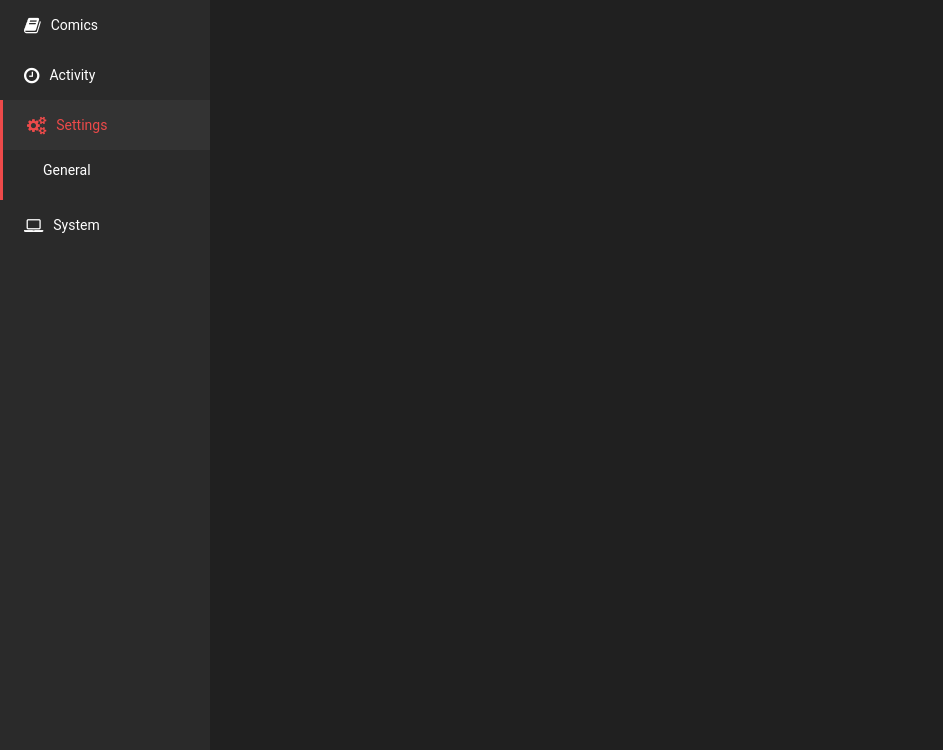
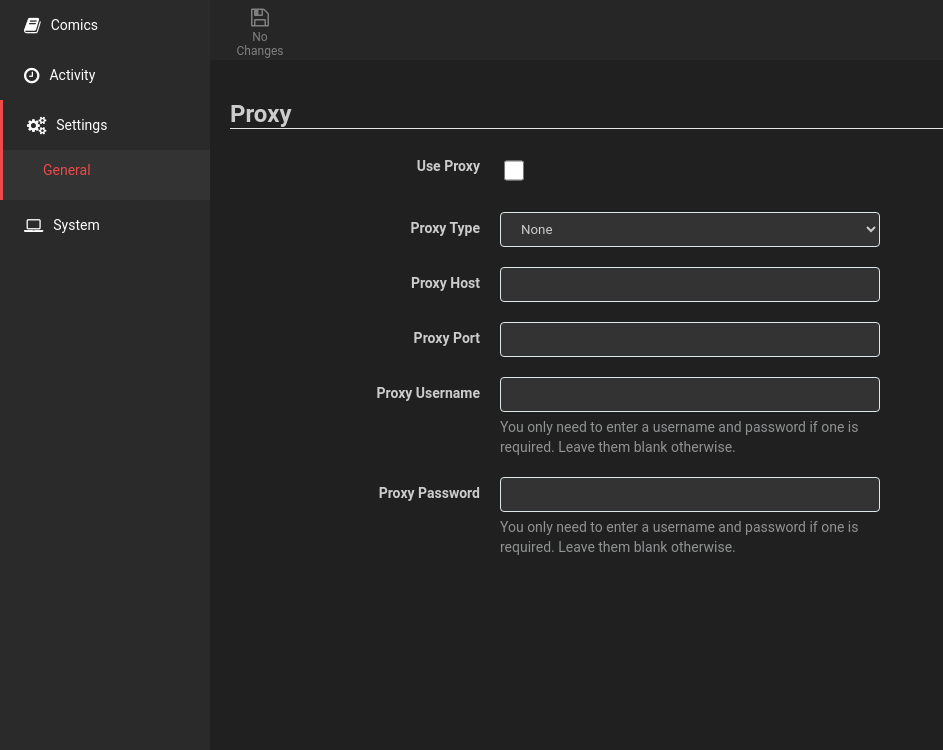
Before and after one commit to leen2233/racarr, a Django app: page /settings in a window 1280 px wide. Shown: the part 60-810 px from the top of the page, without its empty margins (0-943 px from the left). Run offline with Django 5.2, Linux system fonts and the light colour scheme; data comes from the database, SQL or seed files in the repository; parts of the project's set-up code (start-up, migrations or seed data) failed here and were passed over.

Commit message:
designed settings page; redesigned toolbar

```diff
--- a/app/admin.py
+++ b/app/admin.py
@@ -1,6 +1,6 @@
 from django.contrib import admin
 
-from app.models import Comic, Genre, Issue, Queue
+from app.models import Comic, Genre, Issue, Queue, Settings
 
 # Register your models here.
 
@@ -8,3 +8,4 @@ admin.site.register(Genre)
 admin.site.register(Comic)
 admin.site.register(Issue)
 admin.site.register(Queue)
+admin.site.register(Settings)
--- a/app/apps.py
+++ b/app/apps.py
@@ -1,5 +1,5 @@
 from django.apps import AppConfig
 
 
-class AppConfig(AppConfig):
-    name = 'app'
+class appConfig(AppConfig):
+    name = "app"
--- a/app/models.py
+++ b/app/models.py
@@ -116,3 +116,21 @@ class Queue(models.Model):
 
     class Meta:
         ordering = ["-id"]
+
+
+class Settings(models.Model):
+    # Proxy Settings
+    use_proxy = models.BooleanField(default=False)
+    proxy_type = models.CharField(max_length=10, blank=True, null=True)
+    proxy_host = models.CharField(max_length=255, blank=True, null=True)
+    proxy_port = models.CharField(max_length=255, blank=True, null=True)
+    proxy_username = models.CharField(max_length=255, blank=True, null=True)
+    proxy_password = models.CharField(max_length=255, blank=True, null=True)
+
+    objects = models.Manager()
+
+    @classmethod
+    def get_or_create(cls):
+        if cls.objects.count() > 0:
+            return cls.objects.first()
+        cls.objects.create()
--- a/app/views.py
+++ b/app/views.py
@@ -6,7 +6,7 @@ from django.shortcuts import render
 
 from app import sources  # type: ignore
 from app.helpers import get_dir_size
-from app.models import Comic, Queue
+from app.models import Comic, Queue, Settings
 
 
 # Create your views here.
@@ -56,12 +56,14 @@ def add_new(request):
 
 
 def settings_page(request):
-    context = {}
+    settings = Settings.get_or_create()
+
+    context = {"settings": settings}
 
     if request.headers.get("X-Partial-Content"):
         return render(request, "partials/settings.html", context=context)
 
-    return render(request, "settings.html")
+    return render(request, "settings.html", context=context)
 
 
 def discover(request):
--- a/static/navbar.js
+++ b/static/navbar.js
@@ -3,57 +3,59 @@ function getAndChange(url) {
   makeCurrentNavActive();
 
   fetch(url, {
-      method: "GET",
-      headers: {
-        "X-Partial-Content": true,
-      }
+    method: "GET",
+    headers: {
+      "X-Partial-Content": true,
+    },
   })
-    .then(r => r.text())
-    .then(html => {
+    .then((r) => r.text())
+    .then((html) => {
       document.querySelector("#content").innerHTML = html;
-      document.dispatchEvent(new Event("content:loaded"))
-    })
+      document.dispatchEvent(new Event("content:loaded"));
+    });
 }
 
+document.addEventListener("DOMContentLoaded", makeCurrentNavActive);
 
-document.addEventListener("DOMContentLoaded", makeCurrentNavActive)
-
-
-function makeCurrentNavActive () {
+function makeCurrentNavActive() {
   // Set current navbar group  active
   let path = window.location.pathname;
 
-  let groups = document.querySelectorAll(".navbar-group")
-  groups.forEach(element => element.classList.remove("active"))
+  let groups = document.querySelectorAll(".navbar-group");
+  groups.forEach((element) => element.classList.remove("active"));
 
-  if (path == "/" || path == "/add" || path == "/discover" || path.startsWith("/comic/")) {
-    document.getElementById("home").classList.add("active")
+  if (
+    path == "/" ||
+    path == "/add" ||
+    path == "/discover" ||
+    path.startsWith("/comic/")
+  ) {
+    document.getElementById("home").classList.add("active");
   }
   if (path == "/activity") {
-    document.getElementById("activity").classList.add("active")
+    document.getElementById("activity").classList.add("active");
   }
   if (path == "/settings") {
-    document.getElementById("settings").classList.add("active")
+    document.getElementById("settings").classList.add("active");
   }
 
   // Set current navbar item active
-  let items = document.querySelectorAll(".navbar-item")
-  items.forEach(element => element.classList.remove("active"))
+  let items = document.querySelectorAll(".navbar-item");
+  items.forEach((element) => element.classList.remove("active"));
 
   if (path == "/") {
-    document.getElementById("home-home").classList.add("active")
+    document.getElementById("home-home").classList.add("active");
   }
   if (path == "/add") {
-    document.getElementById("home-add-new").classList.add("active")
+    document.getElementById("home-add-new").classList.add("active");
   }
   if (path == "/discover") {
-    document.getElementById("home-discover").classList.add("active")
+    document.getElementById("home-discover").classList.add("active");
   }
   if (path == "/activity") {
-    document.getElementById("activity-activity").classList.add("active")
+    document.getElementById("activity-activity").classList.add("active");
   }
   if (path == "/settings") {
-    document.getElementById("settings-settings").classList.add("active")
+    document.getElementById("settings-general").classList.add("active");
   }
-
 }
--- a/static/style.css
+++ b/static/style.css
@@ -269,7 +269,7 @@ button.danger:hover {
   background-color: #262626;
   display: flex;
   flex-direction: row;
-  justify-content: flex-end;
+  justify-content: flex-start;
   align-items: center;
   gap: 10px;
   color: white;
@@ -284,6 +284,38 @@ button.danger:hover {
   background-color: transparent;
   color: white;
   padding: 0 10px;
+}
+
+#toolbar .toolbar-button {
+  display: flex;
+  flex-direction: column;
+  align-items: center;
+  gap: 2px;
+  color: #e1e2e3;
+  cursor: pointer;
+  width: 60px;
+  text-align: center;
+}
+
+#toolbar .toolbar-button i {
+  font-size: 21px;
+}
+
+#toolbar .toolbar-button .title {
+  margin: 0;
+  font-size: 12px;
+  line-height: 14px;
+  height: 24px;
+  align-content: center;
+}
+
+#toolbar .toolbar-button:hover {
+  color: grey;
+}
+
+#toolbar .toolbar-button.disabled {
+  color: grey;
+  cursor: default;
 }
 
 /* End Discover styles */
@@ -950,8 +982,7 @@ button.danger:hover {
 
 .activity-list table td.volume,
 .activity-list table td.issue,
-.activity-list table td.actions,
-.activity-list table td.status {
+.activity-list table td.actions {
   width: 100px;
 }
 
@@ -978,3 +1009,80 @@ button.danger:hover {
   color: white;
   text-decoration: none;
 }
+
+.activity-list table td.status .error-message {
+  color: #ff3838;
+}
+
+.activity-list table td.status .error-message-extended.closed {
+  display: none;
+}
+
+/* Settings page styles */
+.settings-container {
+  padding: 20px;
+}
+
+.settings-container .group-header {
+  display: block;
+  margin-bottom: 21px;
+  padding: 0;
+  width: 100%;
+  color: #ccc;
+  border-bottom: 1px solid #e5e5e5;
+}
+
+.settings-container .group-item {
+  display: flex;
+  margin-bottom: 20px;
+  align-items: flex-start;
+  max-width: 650px;
+}
+
+.settings-container .group-item .title {
+  flex: 0 0 250px;
+  display: flex;
+  justify-content: flex-end;
+  margin: 0;
+  margin-right: 20px;
+  padding-top: 8px;
+  min-height: 35px;
+  text-align: end;
+  font-weight: bold;
+  font-size: 14px;
+  color: #ccc;
+}
+
+.settings-container .group-item .input-tip {
+  flex: 1 1 auto;
+}
+
+.settings-container .group-item .input-tip .input {
+  width: 100%;
+  height: 35px;
+  background-color: #333;
+  color: #ccc;
+  border: 1px solid #dde6e9;
+  border-radius: 4px;
+  padding: 6px 16px;
+}
+
+.settings-container .group-item .input-tip .tip {
+  margin: 0;
+  margin-top: 5px;
+  color: #909293;
+  line-height: 20px;
+  font-size: 14px;
+}
+
+.settings-container .group-item .input:focus {
+  outline: 0;
+  border-color: #66afe9;
+  box-shadow:
+    inset 0 1px 1px rgba(0, 0, 0, 0.075),
+    0 0 8px rgba(102, 175, 233, 0.6);
+}
+
+.settings-container .group-item .input.checkbox {
+  width: 20px;
+}
--- a/templates/base.html
+++ b/templates/base.html
@@ -36,7 +36,7 @@
         </div>
         <div class="navbar-group" id="settings">
           <div class="navbar-item" id="settings-settings" onClick="getAndChange('/settings')"><i class="fa fa-cogs"></i><p>Settings</p></div>
-          <div class="navbar-item navbar-child" id="settings-general">General</a></div>
+          <div class="navbar-item navbar-child" id="settings-general" onClick="getAndChange('/settings')">General</a></div>
         </div>
         <div class="navbar-group" id="system">
           <div class="navbar-item" id="system-system"><i class="fa fa-laptop"></i><p>System</p></div>
--- a/templates/partials/settings.html
+++ b/templates/partials/settings.html
@@ -1,3 +1,88 @@
-<div>
-  <h2> Settings Page </h2>
+<div id="toolbar">
+  <div class="toolbar-button disabled" id="save-button">
+    <i class="fa fa-floppy-o"></i>
+    <p class="title" id="save-button-text">No Changes</p>
+  </div>
 </div>
+
+<div class="settings-container">
+  <h2 class="group-header">Proxy</h2>
+  <div class="group-item">
+    <p class="title">Use Proxy</p>
+    <div class="input-tip">
+      <input class="input checkbox" type="checkbox" id="useProxy" onChange='valueChanged()' {%if settings.use_proxy%}checked{%endif%}></input>
+    </div>
+  </div>
+  <div class="group-item">
+    <p class="title">Proxy Type</p>
+    <div class="input-tip">
+      <select class="input" id="proxyType" onChange='valueChanged()'>
+        <option value="" {%if not settings.proxy_type%}selected{%endif%}>None</option>
+        <option value="http" {%if settings.proxy_type == "http"%}selected{%endif%}>HTTP</option>
+        <option value="socks5" {%if settings.proxy_type == "socks5"%}selected{%endif%}>Socks5</option>
+      </select>
+    </div>
+  </div>
+  <div class="group-item">
+    <p class="title">Proxy Host</p>
+    <div class="input-tip">
+      <input class="input" type="text" id='proxyHost' onChange='valueChanged()' {%if settings.proxy_host%} value="{{settings.proxy_host}}" {%endif%}></input>
+    </div>
+  </div>
+  <div class="group-item">
+    <p class="title">Proxy Port</p>
+    <div class="input-tip">
+      <input class="input" type="text" id='proxyPort' onChange='valueChanged()' {%if settings.proxy_port%} value="{{settings.proxy_port}}" {%endif%}></input>
+    </div>
+  </div>
+  <div class="group-item">
+    <p class="title">Proxy Username</p>
+    <div class="input-tip">
+      <input class="input" type="text" id="proxyUsername" onChange='valueChanged()' {%if settings.proxy_username%} value="{{settings.proxy_username}}" {%endif%}></input>
+      <p class="tip">You only need to enter a username and password if one is required. Leave them blank otherwise.</p>
+    </div>
+  </div>
+  <div class="group-item">
+    <p class="title">Proxy Password</p>
+    <div class="input-tip">
+      <input class="input" type="text" id="proxyPassword" onChange='valueChanged()' {%if settings.proxy_password%} value="{{settings.proxy_password}}" {%endif%}></input>
+      <p class="tip">You only need to enter a username and password if one is required. Leave them blank otherwise.</p>
+    </div>
+  </div>
+</div>
+
+<script>
+  const initialValues = {
+    useProxy: {{settings.use_proxy|yesno:"true,false"}},
+    proxyType: "{{settings.proxy_type|default:''}}",
+    proxyHost: "{{settings.proxy_host|default:''}}",
+    proxyPort: "{{settings.proxy_port|default:''}}",
+    proxyUsername: "{{settings.proxy_username|default:''}}",
+    proxyPassword: "{{settings.proxy_password|default:''}}",
+  }
+
+  var changed = false;
+
+  function valueChanged() {
+    changed = false;
+    Object.keys(initialValues).forEach(key => {
+      const input = document.getElementById(key);
+      var currentValue = input.value;
+      if(key == "useProxy"){
+        currentValue = input.checked;
+      }
+      if (initialValues[key] != currentValue){
+        changed = true;
+      }
+    })
+
+    if(changed){
+      document.getElementById("save-button").classList.remove("disabled");
+      document.getElementById("save-button-text").innerHTML = "Save";
+    } else {
+      document.getElementById("save-button").classList.add("disabled");
+      document.getElementById("save-button-text").innerHTML = "No Changes";
+    }
+  }
+
+</script>
--- a/templates/settings.html
+++ b/templates/settings.html
@@ -1,3 +1,5 @@
 {% extends 'base.html' %}
-{%block settings_active%}active{%endblock%}
-{%block settings_group%}active{%endblock%}
+
+{% block content %}
+  {% include 'partials/settings.html' %}
+{% endblock content %}
```
Also changed, not shown: TODO.md (+1 -0 lines), app/sources/readallcomics.py (+7 -0 lines), racarr/settings.py (+48 -47 lines), templates/partials/activity.html (+8 -1 lines), templates/partials/comic_detail.html (+8 -2 lines), app/migrations/0007_settings.py (added), app/migrations/0008_settings_use_proxy.py (added).
